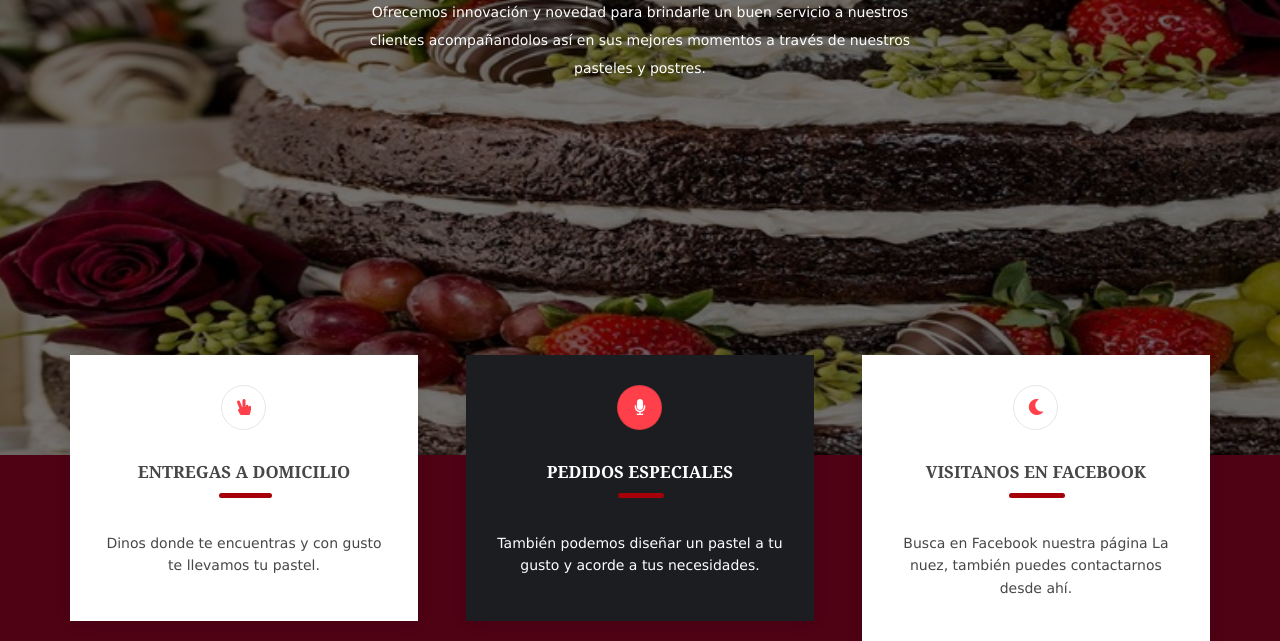
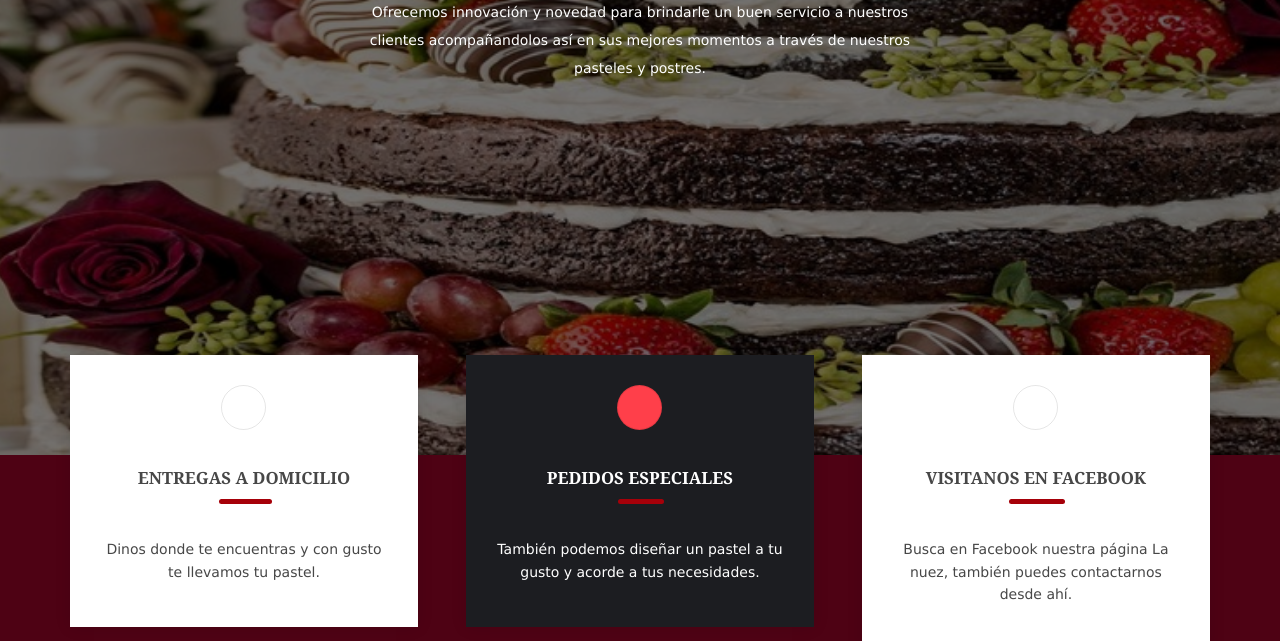
Before and after one commit to GRUPO-I7A/Pasteleria-Zuleyka-Guzman, a plain HTML site: page index.html in a window 1280 px wide. Shown: the part 456-1097 px from the top of the page. Drawn offline with Linux system fonts and the light colour scheme.

Commit message:
elimine iconos

```diff
--- a/index.html
+++ b/index.html
@@ -126,19 +126,19 @@ Licence URI: https://www.os-templates.com/template-terms
     <!-- ################################################################################################ -->
     <ul class="nospace group">
       <li class="one_third first">
-        <article><a href="#"><i class="fas fa-hand-peace"></i></a>
+        <article><a ><i ></i></a>
           <h6 class="heading underline">Entregas a domicilio</h6>
           <p>Dinos donde te encuentras y con gusto te llevamos tu pastel.</p>
         </article>
       </li>
       <li class="one_third">
-        <article class="active"><a href="#"><i class="fas fa-microphone"></i></a>
+        <article class="active"><a href="#"><i ></i></a>
           <h6 class="heading underline">Pedidos especiales</h6>
           <p>También podemos diseñar un pastel a tu gusto y acorde a tus necesidades.</p>
         </article>
       </li>
       <li class="one_third">
-        <article><a href="#"><i class="fas fa-moon"></i></a>
+        <article><a href="#"><i ></i></a>
           <h6 class="heading underline">Visitanos en Facebook</h6>
           <p>Busca en Facebook nuestra página La nuez, también puedes contactarnos desde ahí.</p>
         </article>
```
Also changed, not shown: pages/gallery.html (+1 -1 lines).
